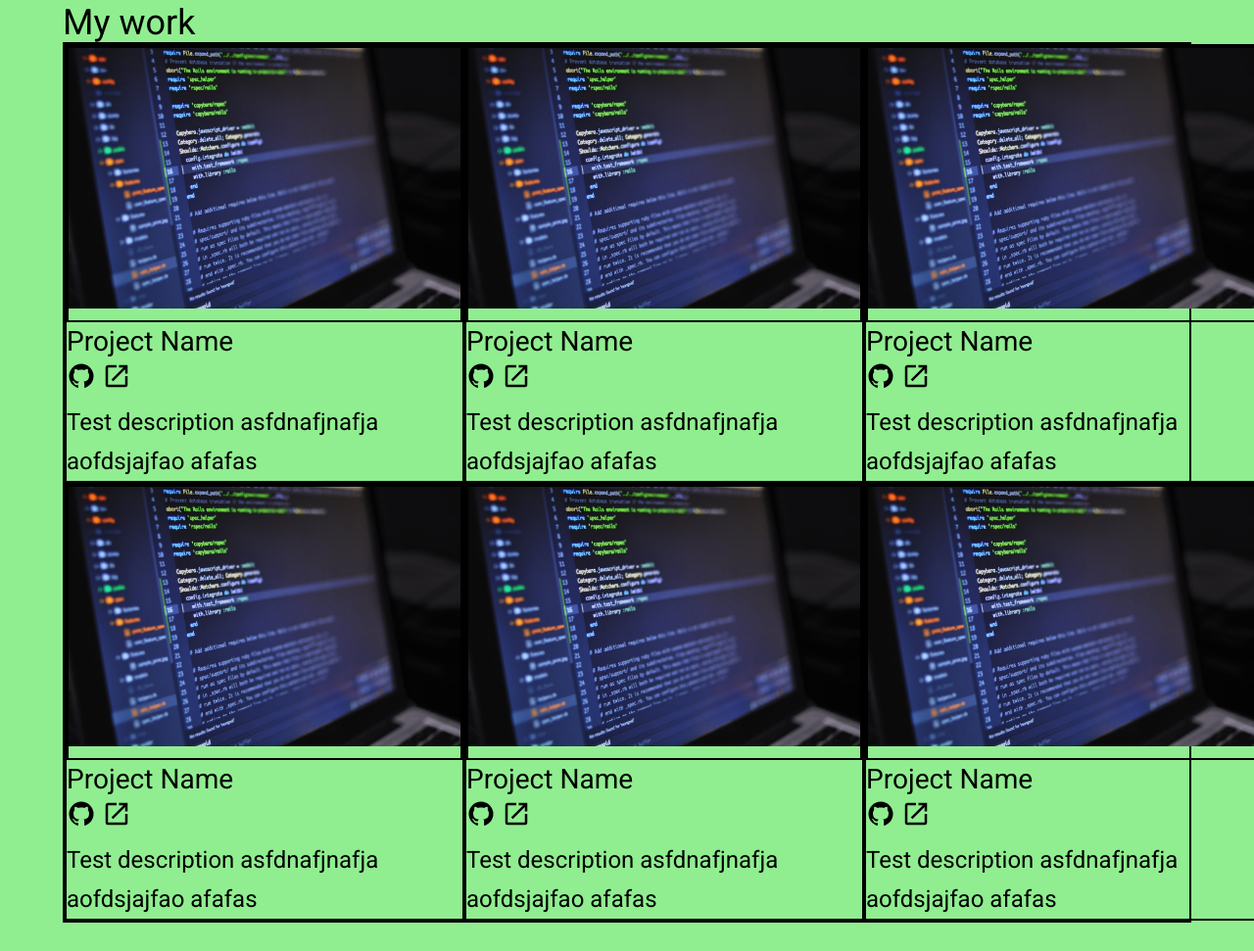
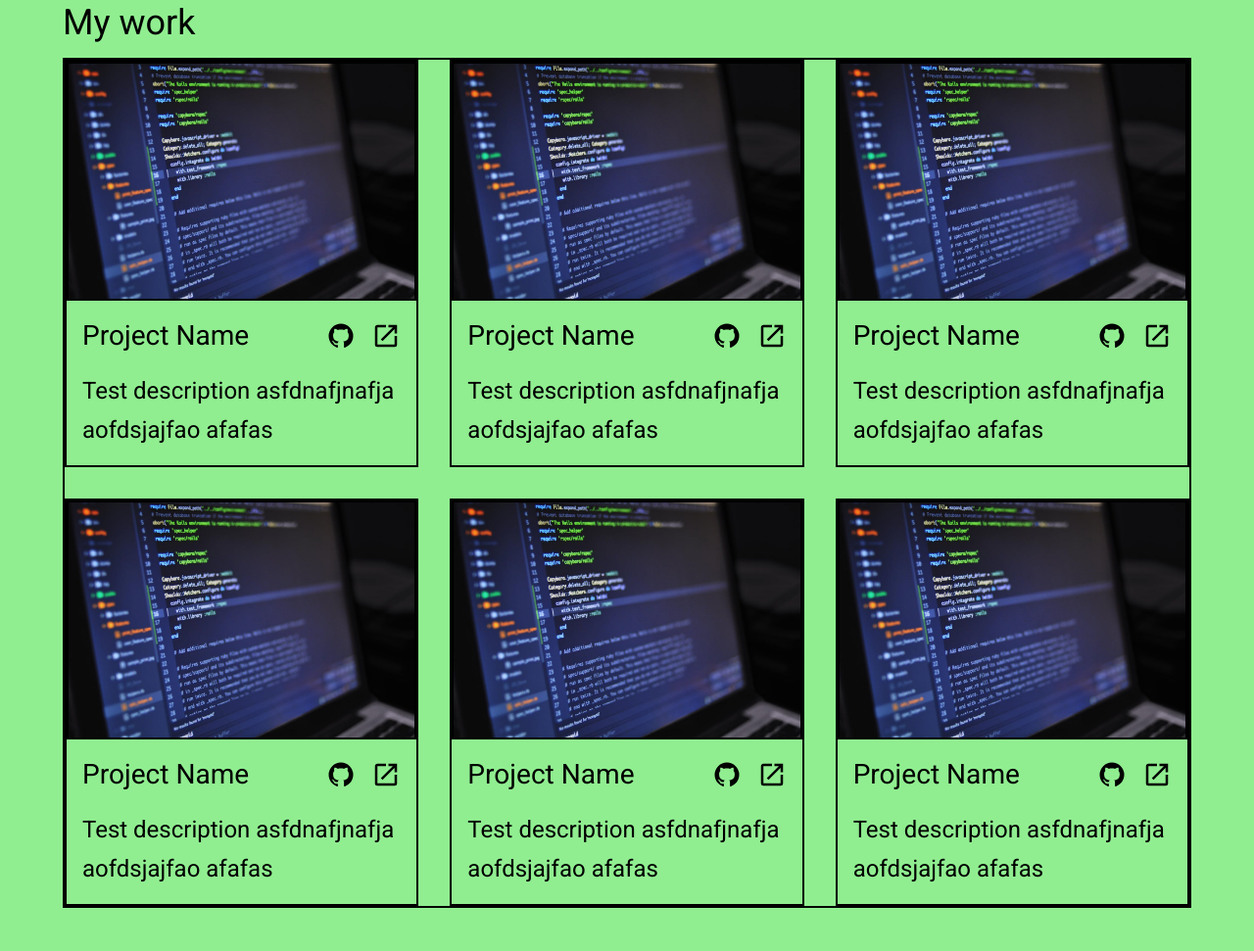
Before and after one commit to GGihan/homepage, a website built with webpack: page src/index.html in a window 1280 px wide. Shown: the part 749-1720 px from the top of the page at 98% size. Built offline with nearby package versions, Linux system fonts and the light colour scheme.

Commit message:
Edit project card layout

```diff
--- a/src/index.html
+++ b/src/index.html
@@ -46,8 +46,10 @@
 
                 <div class="project-card info">
                     <h3 class="project-card name">Project Name</h3>
+                    <div class="project-card link">
                         <a href=""><img src="./images/github.svg" alt="github icon" width="30px"></a>
                         <a href=""><img src="./images/open-in-new.svg" alt="open new icon" width="30px"></a>
+                    </div>
                 </div>
 
                 <p class="project-card description">Test description asfdnafjnafja aofdsjajfao afafas</p>
@@ -59,8 +61,10 @@
 
                 <div class="project-card info">
                     <h3 class="project-card name">Project Name</h3>
+                    <div class="project-card link">
                         <a href=""><img src="./images/github.svg" alt="github icon" width="30px"></a>
                         <a href=""><img src="./images/open-in-new.svg" alt="open new icon" width="30px"></a>
+                    </div>
                 </div>
 
                 <p class="project-card description">Test description asfdnafjnafja aofdsjajfao afafas</p>
@@ -72,8 +76,10 @@
 
                 <div class="project-card info">
                     <h3 class="project-card name">Project Name</h3>
+                    <div class="project-card link">
                         <a href=""><img src="./images/github.svg" alt="github icon" width="30px"></a>
                         <a href=""><img src="./images/open-in-new.svg" alt="open new icon" width="30px"></a>
+                    </div>
                 </div>
 
                 <p class="project-card description">Test description asfdnafjnafja aofdsjajfao afafas</p>
@@ -85,8 +91,10 @@
 
                 <div class="project-card info">
                     <h3 class="project-card name">Project Name</h3>
+                    <div class="project-card link">
                         <a href=""><img src="./images/github.svg" alt="github icon" width="30px"></a>
                         <a href=""><img src="./images/open-in-new.svg" alt="open new icon" width="30px"></a>
+                    </div>
                 </div>
 
                 <p class="project-card description">Test description asfdnafjnafja aofdsjajfao afafas</p>
@@ -98,8 +106,10 @@
 
                 <div class="project-card info">
                     <h3 class="project-card name">Project Name</h3>
+                    <div class="project-card link">
                         <a href=""><img src="./images/github.svg" alt="github icon" width="30px"></a>
                         <a href=""><img src="./images/open-in-new.svg" alt="open new icon" width="30px"></a>
+                    </div>
                 </div>
 
                 <p class="project-card description">Test description asfdnafjnafja aofdsjajfao afafas</p>
@@ -111,13 +121,14 @@
 
                 <div class="project-card info">
                     <h3 class="project-card name">Project Name</h3>
+                    <div class="project-card link">
                         <a href=""><img src="./images/github.svg" alt="github icon" width="30px"></a>
                         <a href=""><img src="./images/open-in-new.svg" alt="open new icon" width="30px"></a>
+                    </div>
                 </div>
 
                 <p class="project-card description">Test description asfdnafjnafja aofdsjajfao afafas</p>
             </div>
-
         </section>
     </main>
 
--- a/src/styles.css
+++ b/src/styles.css
@@ -51,6 +51,7 @@
 
 .header-image.container {
     flex: 1;
+    max-height: 60vh;
 }
 
 .header-image img {
@@ -66,16 +67,15 @@
     flex-direction: column;
 
     min-width: 60%;
-    min-height: 50vh;
+    min-height: 40vh;
 
-    padding: 16px;
+    padding: 32px;
 }
 
 .header-card.title,
 .header-card.socials {
     flex: 1;
     display: flex;
-    align-items: center;
 }
 
 .header-card.description {
@@ -87,13 +87,59 @@
     gap: 16px;
 }
 
+.header-card.socials a {
+    display: flex;
+}
+
 main {
     background-color: lightgreen;
 }
 
+.main.title {
+    margin-bottom: 16px;
+}
+
 .main.container {
     display: grid;
-    grid-template-columns: repeat(3, 1fr);
+    grid-template-columns: repeat(3, minmax(300px, 400px));
+    justify-content: space-between;
+    gap: 32px;
+}
+
+.project-card.container {
+    display: flex;
+    flex-direction: column;
+}
+
+.project-card.project-image.container {
+    flex: 1;
+}
+
+.project-card.project-image img {
+    max-width: 100%;
+    min-height: 30vh;
+    object-fit: cover;
+}
+
+.project-card.info {
+    flex: 1;
+    display: flex;
+    justify-content: space-between;
+    padding: 16px;
+}
+
+.project-card.link {
+    display: flex;
+    gap: 16px;
+}
+
+.project-card.link a {
+    display: flex;
+}
+
+.project-card.description {
+    flex: 1;
+    padding: 0 16px 16px 16px;
 }
 
 footer {
@@ -106,8 +152,6 @@
     display: flex;
     flex-direction: column;
     flex: 1;
-
-    padding: 16px;
 }
 
 .contact-card.title {
```
Lines whose indentation alone changed are shown as unchanged.
